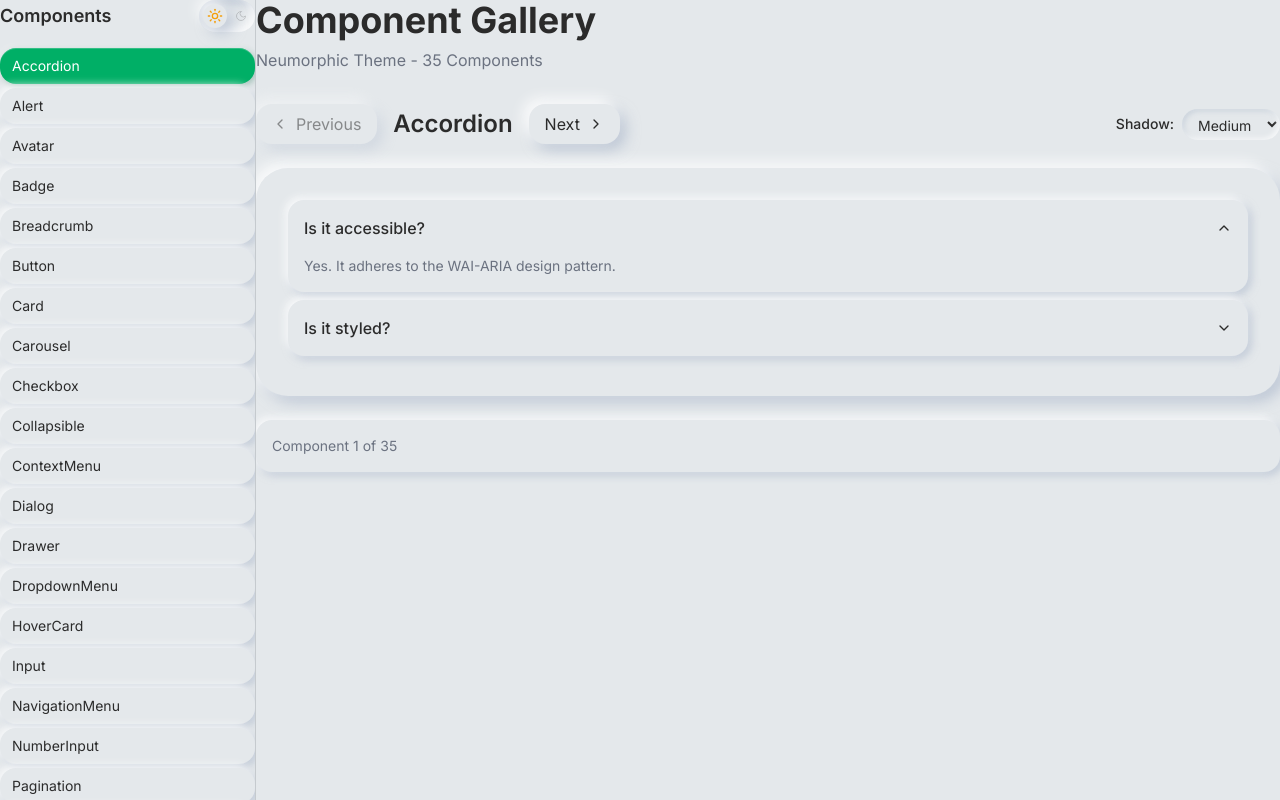
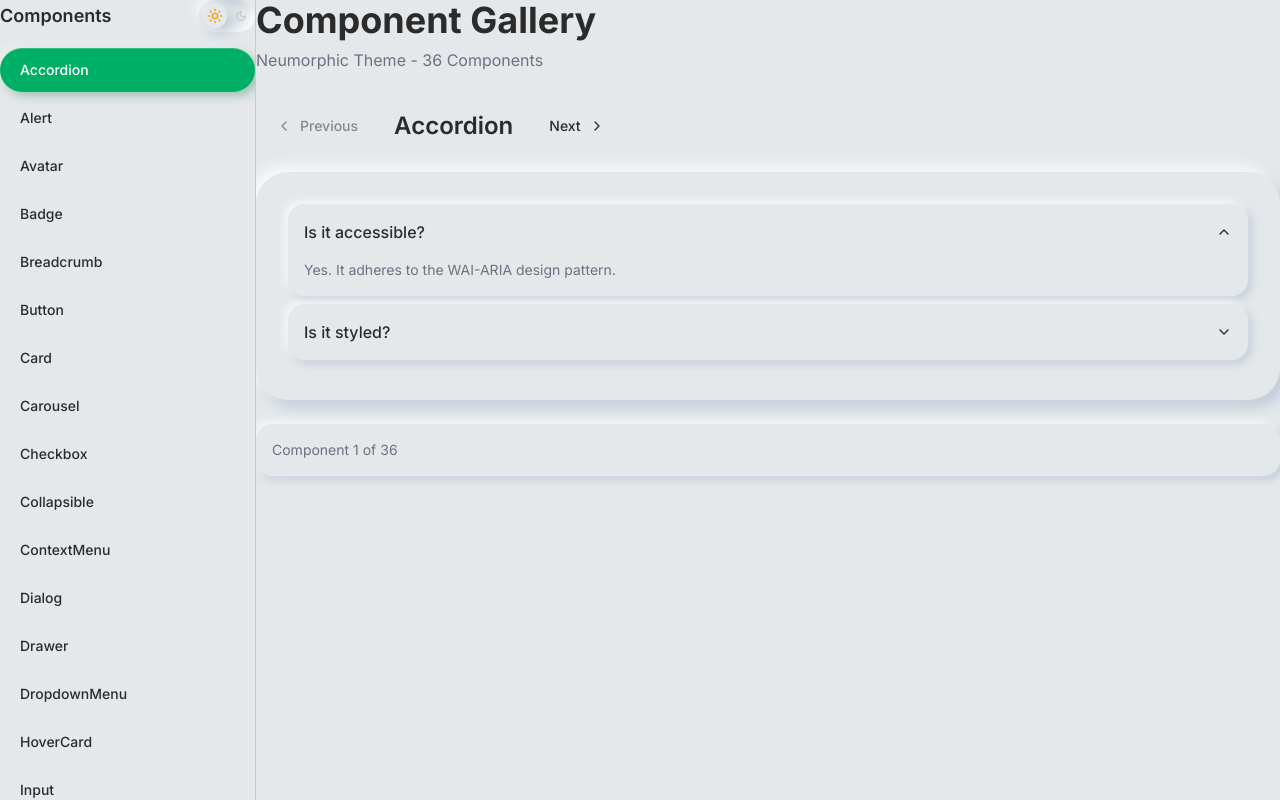
Before and after one commit to fr0mpy/so-log-db, a React (Vite) app in the folder component-harness/: page / in a window 1280 px wide. Built offline with nearby package versions, Linux system fonts and the light colour scheme.

Commit message:
Update Gallery and exports
- Add Paper component demo

- Update component index exports

```diff
--- a/component-harness/Gallery.tsx
+++ b/component-harness/Gallery.tsx
@@ -22,6 +22,7 @@ import {
   NavigationMenu, NavigationMenuList, NavigationMenuItem, NavigationMenuLink,
   NumberInput,
   Pagination, PaginationContent, PaginationItem, PaginationLink, PaginationPrevious, PaginationNext, PaginationEllipsis,
+  Paper, PaperHeader, PaperTitle, PaperDescription, PaperContent, PaperFooter,
   Popover,
   Progress,
   Radio, RadioGroup, RadioGroupItem,
@@ -35,7 +36,7 @@ import {
   Table, TableHeader, TableBody, TableRow, TableHead, TableCell, TableCaption,
   Tabs, TabsList, TabsTrigger, TabsContent,
   Textarea,
-  Toast,
+  ToastProvider, useToast,
   Toolbar, ToolbarButton, ToolbarSeparator, ToolbarGroup, ToolbarLink,
   Tooltip,
 } from './components'
@@ -184,11 +185,53 @@ function DrawerDemo() {
   )
 }
 
+function ToastDemoContent() {
+  const { addToast } = useToast()
+  const variants = ['info', 'success', 'warning', 'destructive'] as const
+
+  // Grid layout matching screen positions
+  const gridPositions = [
+    ['top-left', 'top', 'top-right'],
+    ['left', null, 'right'],
+    ['bottom-left', 'bottom', 'bottom-right'],
+  ] as const
+
+  return (
+    <div className="space-y-4">
+      <p className="text-xs text-muted-foreground mb-2">Click to show toast at each position</p>
+      <div className="grid grid-cols-3 gap-2 max-w-xs">
+        {gridPositions.flat().map((position, idx) =>
+          position ? (
+            <Button
+              key={position}
+              variant="outline"
+              size="sm"
+              onClick={() =>
+                addToast({
+                  variant: variants[Math.floor(Math.random() * variants.length)],
+                  position,
+                  title: position.replace(/-/g, ' ').replace(/\b\w/g, (c) => c.toUpperCase()),
+                  description: `Toast from ${position}`,
+                  duration: 3000,
+                })
+              }
+            >
+              {position}
+            </Button>
+          ) : (
+            <div key={idx} />
+          )
+        )}
+      </div>
+    </div>
+  )
+}
+
 function ToastDemo() {
   return (
-    <div className="space-y-2">
-      <Toast variant="success" title="Success" description="Your changes have been saved." />
-    </div>
+    <ToastProvider>
+      <ToastDemoContent />
+    </ToastProvider>
   )
 }
 
@@ -257,6 +300,23 @@ function CarouselDemo() {
     </div>,
   ]
   return <Carousel items={items} />
+}
+
+function ProgressDemo() {
+  const [value, setValue] = useState(0)
+
+  useEffect(() => {
+    const timer = setInterval(() => {
+      setValue(v => (v >= 100 ? 0 : v + 1))
+    }, 50)
+    return () => clearInterval(timer)
+  }, [])
+
+  return (
+    <div className="w-full max-w-md">
+      <Progress value={value} />
+    </div>
+  )
 }
 
 // Loading fallback for lazy components
@@ -521,13 +581,7 @@ const componentPreviews = [
   },
   {
     name: 'Progress',
-    render: () => (
-      <div className="space-y-4 w-full max-w-md">
-        <Progress value={25} />
-        <Progress value={50} />
-        <Progress value={75} />
-      </div>
-    ),
+    render: () => <ProgressDemo />,
   },
   {
     name: 'Tabs',
@@ -560,9 +614,39 @@ const componentPreviews = [
   {
     name: 'Tooltip',
     render: () => (
-      <Tooltip content="This is a helpful tooltip" side="top">
-        <Button variant="outline">Hover me</Button>
-      </Tooltip>
+      <div className="flex flex-col gap-8 items-center">
+        {/* Side variations */}
+        <div className="flex gap-4 items-center">
+          <Tooltip content="Top tooltip" side="top">
+            <Button variant="outline" size="sm">Top</Button>
+          </Tooltip>
+          <Tooltip content="Right tooltip" side="right">
+            <Button variant="outline" size="sm">Right</Button>
+          </Tooltip>
+          <Tooltip content="Bottom tooltip" side="bottom">
+            <Button variant="outline" size="sm">Bottom</Button>
+          </Tooltip>
+          <Tooltip content="Left tooltip" side="left">
+            <Button variant="outline" size="sm">Left</Button>
+          </Tooltip>
+        </div>
+        {/* Anchor variations */}
+        <div className="flex gap-4 items-center">
+          <Tooltip content="Anchored start" side="top" anchor="start">
+            <Button variant="ghost" size="sm">Start</Button>
+          </Tooltip>
+          <Tooltip content="Anchored center" side="top" anchor="center">
+            <Button variant="ghost" size="sm">Center</Button>
+          </Tooltip>
+          <Tooltip content="Anchored end" side="top" anchor="end">
+            <Button variant="ghost" size="sm">End</Button>
+          </Tooltip>
+        </div>
+        {/* No arrow */}
+        <Tooltip content="No arrow pointer" side="bottom" showArrow={false}>
+          <Button variant="secondary" size="sm">No Arrow</Button>
+        </Tooltip>
+      </div>
     ),
   },
   {
@@ -661,6 +745,39 @@ const componentPreviews = [
     render: () => <PaginationDemo />,
   },
   {
+    name: 'Paper',
+    render: () => (
+      <div className="space-y-6">
+        <div className="flex gap-6">
+          <Paper className="w-full max-w-sm p-6">
+            <p className="text-sm text-muted-foreground">
+              Simple Paper with default depth. Content appears carved into the surface.
+            </p>
+          </Paper>
+          <Paper depth="sm" className="w-full max-w-sm p-6">
+            <p className="text-sm text-muted-foreground">
+              Paper with subtle (sm) depth for lighter inset effect.
+            </p>
+          </Paper>
+        </div>
+        <Paper className="w-full max-w-md">
+          <PaperHeader>
+            <PaperTitle>Inward Neumorphic</PaperTitle>
+            <PaperDescription>Content that appears carved into the surface.</PaperDescription>
+          </PaperHeader>
+          <PaperContent>
+            <p className="text-sm text-muted-foreground">
+              Paper uses inset shadows to create a concave effect, opposite of Card which appears raised.
+            </p>
+          </PaperContent>
+          <PaperFooter>
+            <Button variant="ghost" size="sm">Learn more</Button>
+          </PaperFooter>
+        </Paper>
+      </div>
+    ),
+  },
+  {
     name: 'Table',
     render: () => (
       <Table>
@@ -748,16 +865,8 @@ const MemoizedPreview = memo(({ render }: { render: () => React.ReactNode }) =>
 ))
 MemoizedPreview.displayName = 'MemoizedPreview'
 
-// Shadow class mapping (defined outside component to avoid recreation)
-const SHADOW_CLASSES = {
-  sm: 'shadow-neu-raised-sm',
-  md: 'shadow-neu-raised',
-  lg: 'shadow-neu-raised-lg',
-} as const
-
 export default function Gallery() {
   const [currentIndex, setCurrentIndex] = useState(0)
-  const [shadowLevel, setShadowLevel] = useState<keyof typeof SHADOW_CLASSES>('md')
   const [isDark, setIsDark] = useState(false)
 
   const currentComponent = componentPreviews[currentIndex]
@@ -780,10 +889,6 @@ export default function Gallery() {
     setIsDark((prev) => !prev)
   }, [])
 
-  const handleShadowChange = useCallback((e: React.ChangeEvent<HTMLSelectElement>) => {
-    setShadowLevel(e.target.value as keyof typeof SHADOW_CLASSES)
-  }, [])
-
   return (
     <div className="h-screen flex bg-background overflow-hidden">
       {/* Sidebar - neumorphic with smooth scroll */}
@@ -796,17 +901,14 @@ export default function Gallery() {
           </div>
           <nav className="space-y-1">
             {componentPreviews.map((component, index) => (
-              <button
+              <Button
                 key={component.name}
+                variant={index === currentIndex ? 'primary' : 'ghost'}
                 onClick={() => setCurrentIndex(index)}
-                className={`w-full text-left px-3 py-2 rounded-theme-lg text-sm transition-all duration-200 cursor-pointer ${
-                  index === currentIndex
-                    ? 'bg-primary text-primary-foreground shadow-[inset_0_1px_0_rgba(255,255,255,0.2),-2px_-2px_6px_rgba(255,255,255,0.3),2px_2px_6px_rgba(0,100,60,0.3)]'
-                    : 'bg-neu-base shadow-neu-raised-sm hover:shadow-neu-raised text-foreground'
-                }`}
+                className="w-full justify-start"
               >
                 {component.name}
-              </button>
+              </Button>
             ))}
           </nav>
         </ScrollArea>
@@ -825,46 +927,32 @@ export default function Gallery() {
           {/* Navigation controls */}
           <div className="flex items-center justify-between mb-6">
             <div className="flex items-center gap-4">
-              <button
+              <Button
+                variant="ghost"
                 onClick={goToPrevious}
                 disabled={currentIndex === 0}
-                className="inline-flex items-center gap-2 px-4 py-2 rounded-theme-lg bg-neu-base text-foreground shadow-neu-raised hover:shadow-neu-raised-lg active:shadow-neu-pressed-sm transition-shadow duration-200 disabled:opacity-50 disabled:cursor-not-allowed cursor-pointer focus-visible:outline-none focus-visible:shadow-[var(--shadow-raised),var(--shadow-focus)]"
               >
                 <ChevronLeft className="h-4 w-4" />
                 Previous
-              </button>
+              </Button>
               <span className="font-heading text-2xl font-semibold text-foreground">
                 {currentComponent.name}
               </span>
-              <button
+              <Button
+                variant="ghost"
                 onClick={goToNext}
                 disabled={currentIndex === componentPreviews.length - 1}
-                className="inline-flex items-center gap-2 px-4 py-2 rounded-theme-lg bg-neu-base text-foreground shadow-neu-raised hover:shadow-neu-raised-lg active:shadow-neu-pressed-sm transition-shadow duration-200 disabled:opacity-50 disabled:cursor-not-allowed cursor-pointer focus-visible:outline-none focus-visible:shadow-[var(--shadow-raised),var(--shadow-focus)]"
               >
                 Next
                 <ChevronRight className="h-4 w-4" />
-              </button>
-            </div>
-
-            <div className="flex items-center gap-2">
-              <span className="text-sm font-medium text-foreground">Shadow:</span>
-              <select
-                id="shadow-select"
-                value={shadowLevel}
-                onChange={handleShadowChange}
-                className="px-3 py-1.5 rounded-theme-lg bg-neu-base shadow-neu-pressed-sm text-sm cursor-pointer text-foreground focus-visible:outline-none focus-visible:shadow-[var(--shadow-pressed-sm),var(--shadow-focus)]"
-              >
-                <option value="sm">Small</option>
-                <option value="md">Medium</option>
-                <option value="lg">Large</option>
-              </select>
+              </Button>
             </div>
           </div>
 
           {/* Component preview - main neumorphic panel */}
           <div
             data-testid={`component-preview-${currentComponent.name.toLowerCase()}`}
-            className={`rounded-theme-2xl bg-neu-base ${SHADOW_CLASSES[shadowLevel]} p-8 transition-shadow duration-200`}
+            className="rounded-theme-2xl bg-neu-base shadow-neu-raised p-8"
           >
             <ComponentErrorBoundary name={currentComponent.name}>
               <MemoizedPreview render={currentComponent.render} />
--- a/component-harness/components/index.ts
+++ b/component-harness/components/index.ts
@@ -17,6 +17,7 @@ export * from './Input'
 export * from './NavigationMenu'
 export * from './NumberInput'
 export * from './Pagination'
+export * from './Paper'
 export * from './Popover'
 export * from './Progress'
 export * from './Radio'
```
